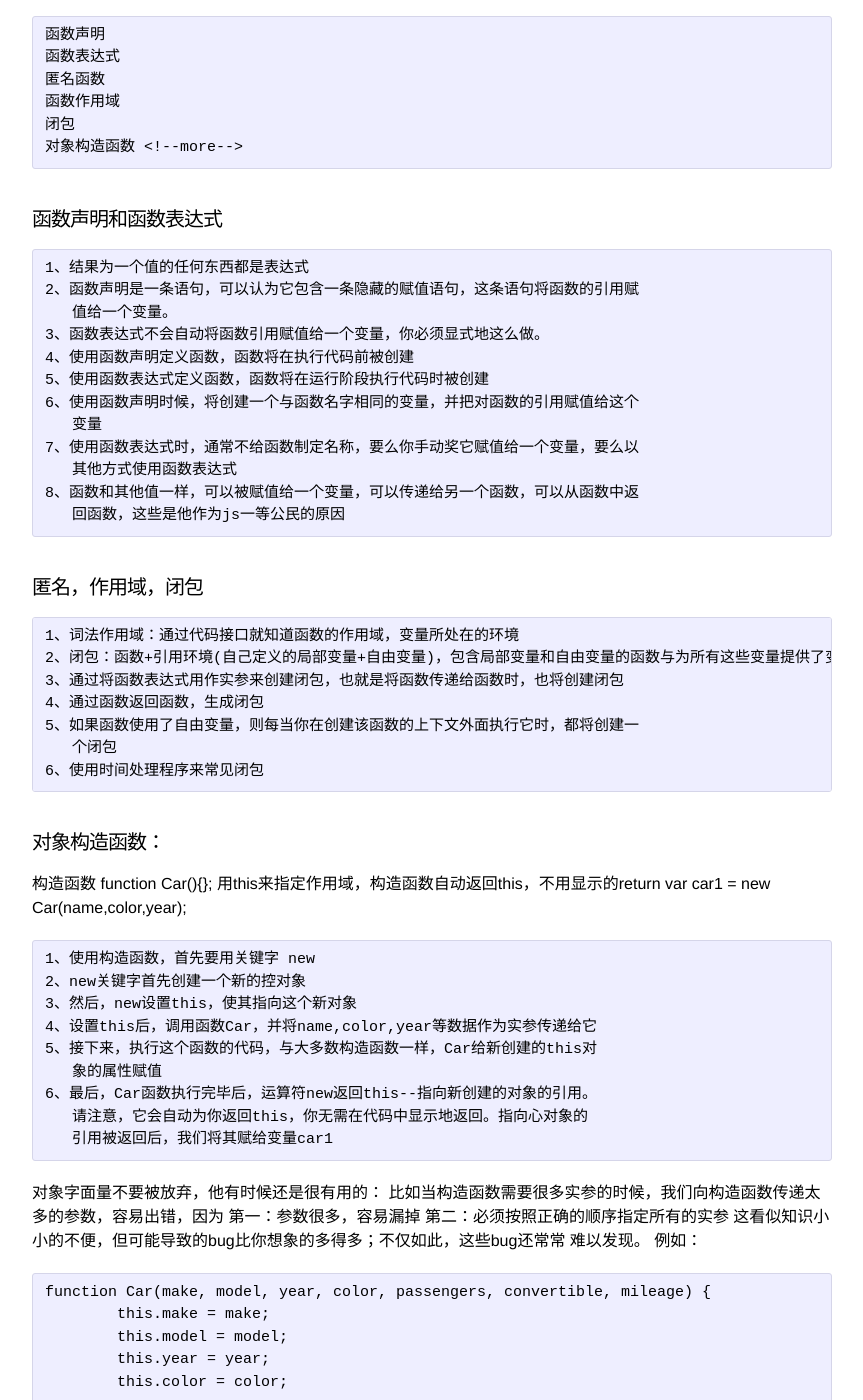
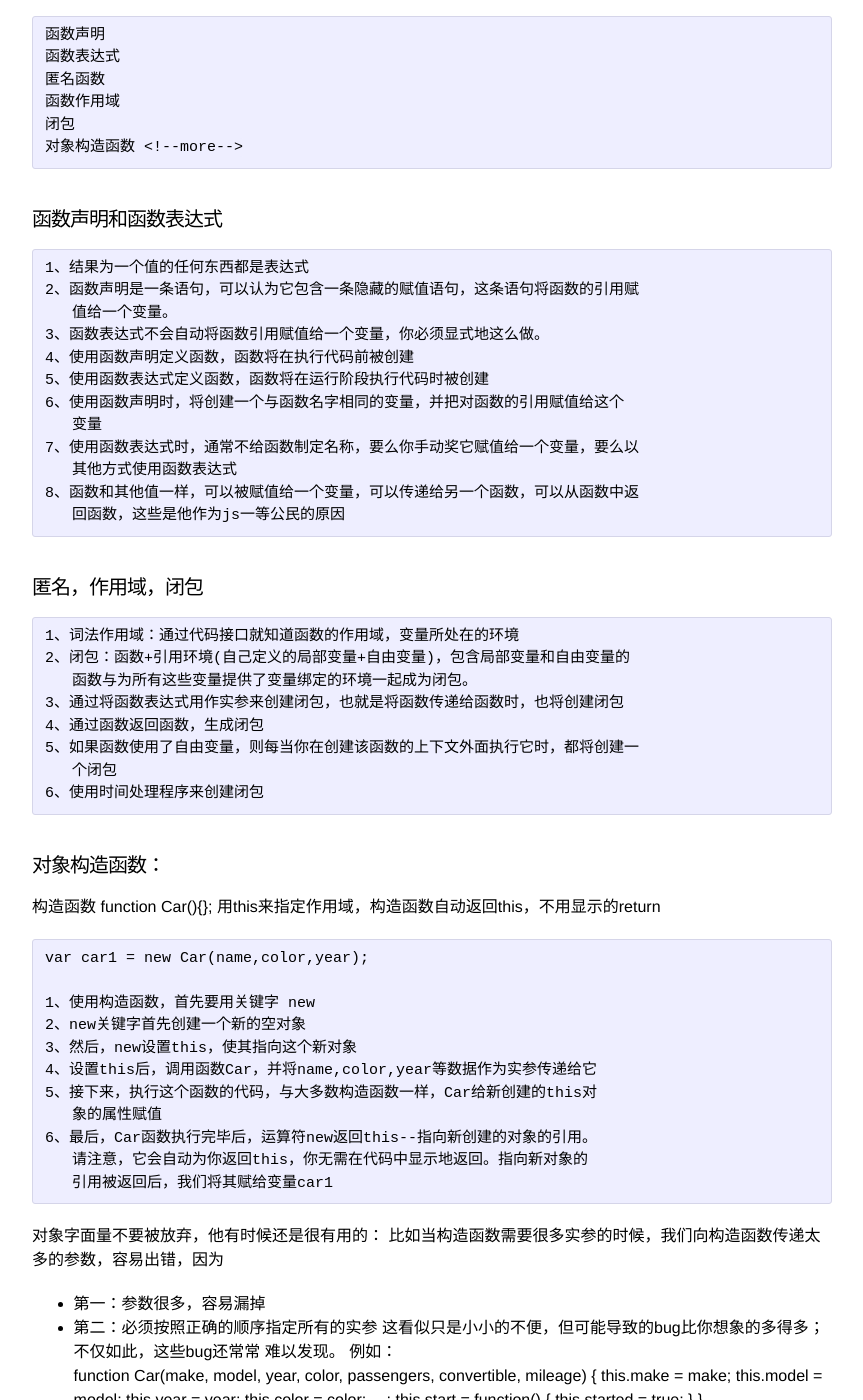
Before and after one commit to wnpers/blog, a Jekyll site: the page built from _posts/2019-06-11-you-must-know-js-1.markdown, in a window 1280 px wide and 1400 px high, scrolled down 242 px. Shown: the whole window, without its empty margins (208-1071 px from the left). Built offline with Jekyll 4.4.1, drawn with Linux system fonts in a browser that asks for light colours; some of the changed text lies outside the part shown.

Commit message:
edkt post you must known js

```diff
--- a/_posts/2019-06-11-you-must-know-js-1.markdown
+++ b/_posts/2019-06-11-you-must-know-js-1.markdown
@@ -23,7 +23,7 @@
 	3、函数表达式不会自动将函数引用赋值给一个变量，你必须显式地这么做。
 	4、使用函数声明定义函数，函数将在执行代码前被创建
 	5、使用函数表达式定义函数，函数将在运行阶段执行代码时被创建
-	6、使用函数声明时候，将创建一个与函数名字相同的变量，并把对函数的引用赋值给这个
+	6、使用函数声明时，将创建一个与函数名字相同的变量，并把对函数的引用赋值给这个
 	   变量
 	7、使用函数表达式时，通常不给函数制定名称，要么你手动奖它赋值给一个变量，要么以
 	   其他方式使用函数表达式
@@ -34,34 +34,37 @@
 #### 匿名，作用域，闭包
 
 	1、词法作用域：通过代码接口就知道函数的作用域，变量所处在的环境
-	2、闭包：函数+引用环境(自己定义的局部变量+自由变量)，包含局部变量和自由变量的函数与为所有这些变量提供了变量绑定的环境一起成为闭包。
+	2、闭包：函数+引用环境(自己定义的局部变量+自由变量)，包含局部变量和自由变量的
+	   函数与为所有这些变量提供了变量绑定的环境一起成为闭包。
 	3、通过将函数表达式用作实参来创建闭包，也就是将函数传递给函数时，也将创建闭包
 	4、通过函数返回函数，生成闭包
 	5、如果函数使用了自由变量，则每当你在创建该函数的上下文外面执行它时，都将创建一
 	   个闭包
-	6、使用时间处理程序来常见闭包
+	6、使用时间处理程序来创建闭包
 
 
 
 #### 对象构造函数：
 构造函数 function Car(){}; 用this来指定作用域，构造函数自动返回this，不用显示的return
-var car1 = new Car(name,color,year);
+
+	var car1 = new Car(name,color,year);
 
 	1、使用构造函数，首先要用关键字 new
-	2、new关键字首先创建一个新的控对象
+	2、new关键字首先创建一个新的空对象
 	3、然后，new设置this，使其指向这个新对象
 	4、设置this后，调用函数Car，并将name,color,year等数据作为实参传递给它
 	5、接下来，执行这个函数的代码，与大多数构造函数一样，Car给新创建的this对
 	   象的属性赋值
 	6、最后，Car函数执行完毕后，运算符new返回this--指向新创建的对象的引用。
-	   请注意，它会自动为你返回this，你无需在代码中显示地返回。指向心对象的
+	   请注意，它会自动为你返回this，你无需在代码中显示地返回。指向新对象的
 	   引用被返回后，我们将其赋给变量car1
 
 对象字面量不要被放弃，他有时候还是很有用的：
 比如当构造函数需要很多实参的时候，我们向构造函数传递太多的参数，容易出错，因为
-第一：参数很多，容易漏掉
-第二：必须按照正确的顺序指定所有的实参
-这看似知识小小的不便，但可能导致的bug比你想象的多得多；不仅如此，这些bug还常常
+
+* 第一：参数很多，容易漏掉
+* 第二：必须按照正确的顺序指定所有的实参
+这看似只是小小的不便，但可能导致的bug比你想象的多得多；不仅如此，这些bug还常常
 难以发现。
 例如：
 
@@ -124,12 +127,13 @@
 		widgets[i] = getDatebaseRecord(i);
 	}
 
-要等到运行阶段才能确定长度的数组时，使用构造函数Array更合适。
+也就是说：要等到运行阶段才能确定长度的数组时，使用构造函数Array更合适。
 
 其他内置对象：
 用到Math 可以不用new 来创建Math对象
 实际上：Math并非构造函数，甚至不是函数，而是一个对象
-你知道，Math时一个内置对象，可用来获取pi的值（Math.PI）,生成随机数（Math。random）。它首字母大写是让你知道它是内置的。
+你知道，Math时一个内置对象，可用来获取pi的值（Math.PI）,生成随机数（Math。random）。
+它首字母大写是让你知道它是内置的。
 
 
 
@@ -138,13 +142,14 @@
 在对象之间建立关系和实现共享代码，有什么方法？
 还需要扩展和改进既有对象的方法。
 换句话说，我们需要更多的工具。
-js的对象模型很强大，它时基于原型的，可以继承和扩展其他对象的行为
+js的对象模型很强大，它是基于原型的，可以继承和扩展其他对象的行为
 
-我们在使用构造函数创建对象的时候，构造函数的方法可以背重用
+我们在使用构造函数创建对象的时候，构造函数的方法可以被重用
 但是这只是在代码层面实现了重用
 在运行阶段，这种解决方案的效果并不好，因为每个小狗对象都将获得自己的方法副本
 
-如果我们利用js对象模型的基于原型的概念，在这种模式中，可以通过扩展其他对象（即原型对象）来创建对象
+如果我们利用js对象模型的基于原型的概念，在这种模式中，可以通过扩展其他对象（即原型对象）
+来创建对象
 
 
 
@@ -155,14 +160,14 @@
 也不会修改this的值，在任何情况下，this都指向原始对象，即方法被调用的对象
 即便方法位于原型汇总亦如此。
 
-我们知道构造函数创建对象的的时候，new操作符先新建立一个空对象，然后将this指向这个控对象，
-1、使用构造函数，首先要用关键字 new
-2、new关键字首先创建一个新的空对象
-3、然后，new设置this，使其指向这个新对象，或者说把新的空对象赋值给构造函数中的变量this
-4、设置this后，调用函数Car，并将name,color,year等数据作为实参传递给它
-5、接下来，执行这个函数的代码，与大多数构造函数一样，Car给新创建的this对
+我们知道构造函数创建对象的的时候，new操作符先新建立一个空对象，然后将this指向这个空对象，
+* 1 使用构造函数，首先要用关键字 new
+* 2 new关键字首先创建一个新的空对象
+* 3 然后，new设置this，使其指向这个新对象，或者说把新的空对象赋值给构造函数中的变量this
+* 4 设置this后，调用函数Car，并将name,color,year等数据作为实参传递给它
+* 5 接下来，执行这个函数的代码，与大多数构造函数一样，Car给新创建的this对
    象的属性赋值
-6、最后，Car函数执行完毕后，运算符new返回this--指向新创建的对象的引用。
+* 6 最后，Car函数执行完毕后，运算符new返回this--指向新创建的对象的引用。
    请注意，它会自动为你返回this，你无需在代码中显示地返回。指向心对象的
    引用被返回后，我们将其赋给变量car1
 
@@ -171,7 +176,9 @@
 在原型对象中添加的任何属性和方法，都能立即被已经创建的对象继承
 也就是在代码运行阶段就可以扩展和修改其所有实例的行为
 
-我们将首先建立新对象的时候，可以通过原型方法来先利用原型属性，然后方法中代码是写给新对象建立自己的属性，实现覆盖原型属性，下一次调用方法时，首先找到的是对象自己的那个属性，相当于保存了对象的某个属性状态。
+我们将首先建立新对象的时候，可以通过原型方法来先利用原型属性，然后方法中代码是写给
+新对象建立自己的属性，实现覆盖原型属性，下一次调用方法时，首先找到的是对象自己的那
+个属性，相当于保存了对象的某个属性状态。
 
 
 ### 对象方法：
```
Also changed, not shown: other parts of _posts/2019-06-11-you-must-know-js-1.markdown (+5 -4 lines).
